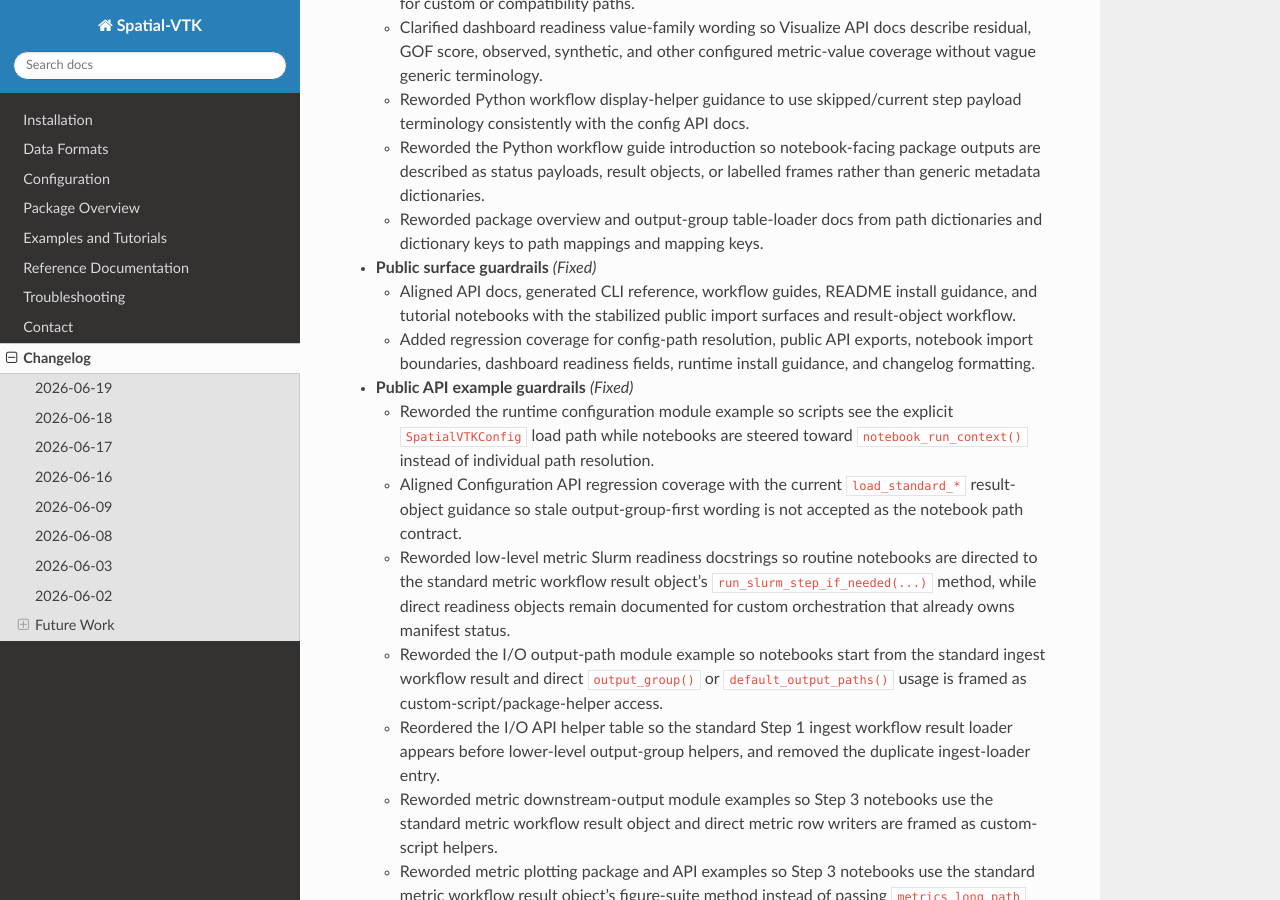
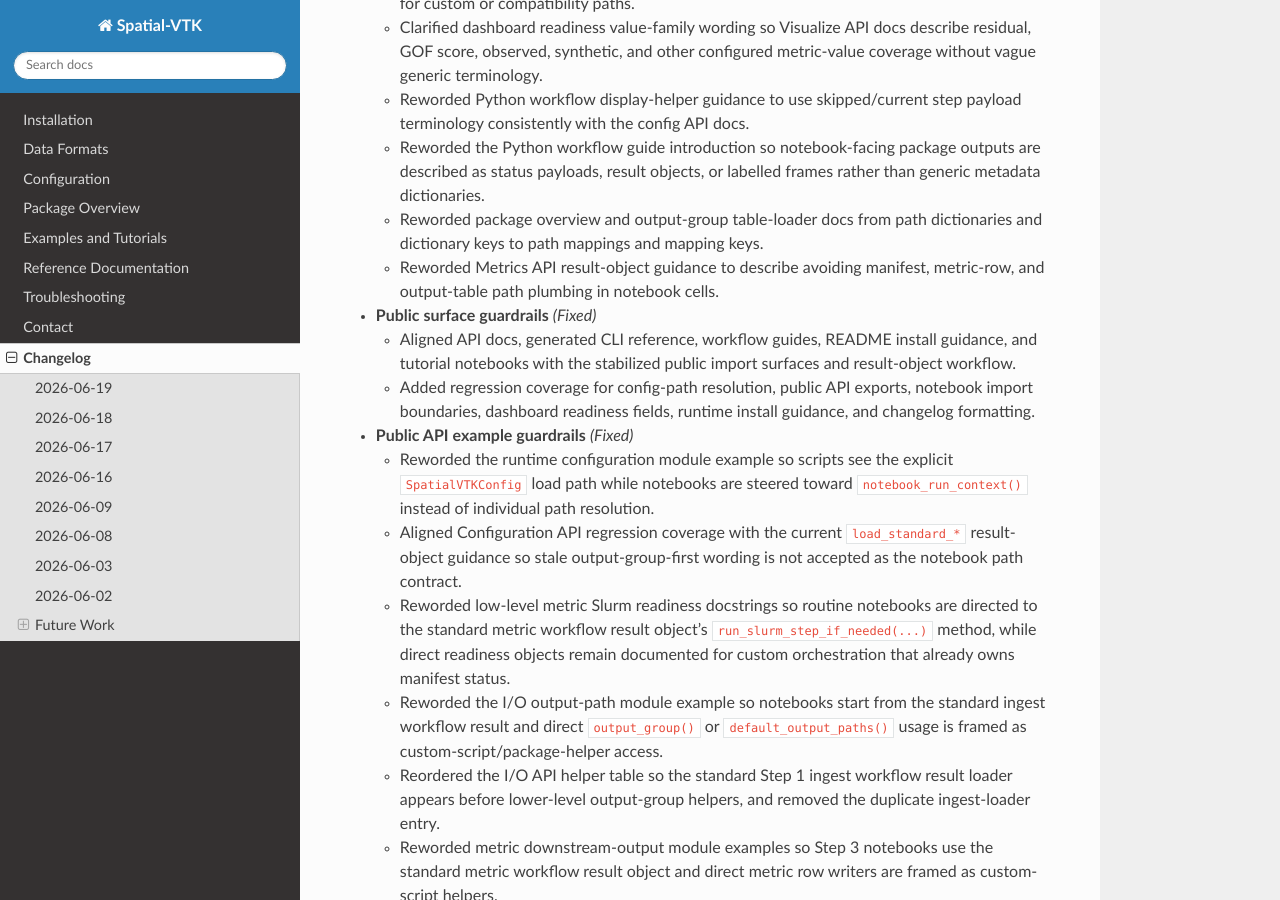
Before and after one commit to bcbirkel/spatial-vtk, a Sphinx documentation site: the page built from docs/changelog.rst, in a window 1280 px wide and 900 px high, scrolled down 1814 px. Built offline with Sphinx 7.4.7 and the Read the Docs theme 3.1.0, drawn with Linux system fonts in a browser that asks for light colours.

Commit message:
Clarify metrics path plumbing docs

```diff
--- a/docs/changelog.rst
+++ b/docs/changelog.rst
@@ -97,6 +97,8 @@ Changelog
     frames rather than generic metadata dictionaries.
   - Reworded package overview and output-group table-loader docs from path
     dictionaries and dictionary keys to path mappings and mapping keys.
+  - Reworded Metrics API result-object guidance to describe avoiding
+    manifest, metric-row, and output-table path plumbing in notebook cells.
 
 - **Public surface guardrails** *(Fixed)*
 
--- a/docs/reference/api/metrics.rst
+++ b/docs/reference/api/metrics.rst
@@ -96,7 +96,7 @@ Public workflow helpers exposed by ``spatial_vtk.metrics``:
        Step 3 outputs and preprocessing trace metadata from the same config.
        Display ``StandardMetricWorkflowOutputResult.status_frame()`` for
        configured output readiness and use its preview/figure methods instead
-       of repeating manifest, metric-row, or output-table path variables in
+       of repeating manifest, metric-row, or output-table path plumbing in
        notebook cells.
    * - ``build_metric_waveform_inventories_from_config``
      - Build observed and synthetic metric-ready waveform inventories from the
```
Also changed, not shown: 1 other file.
